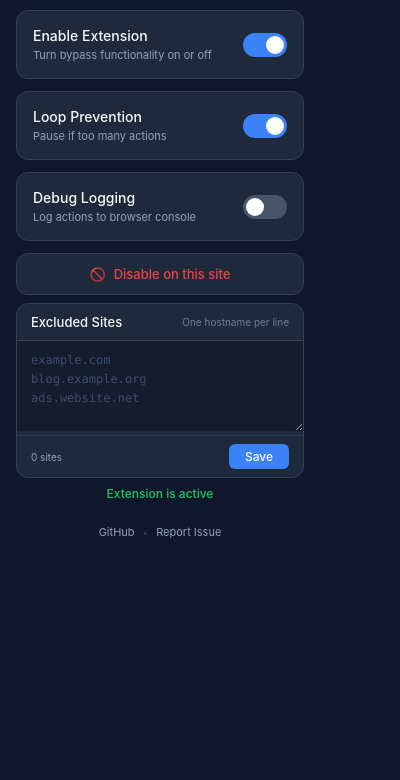
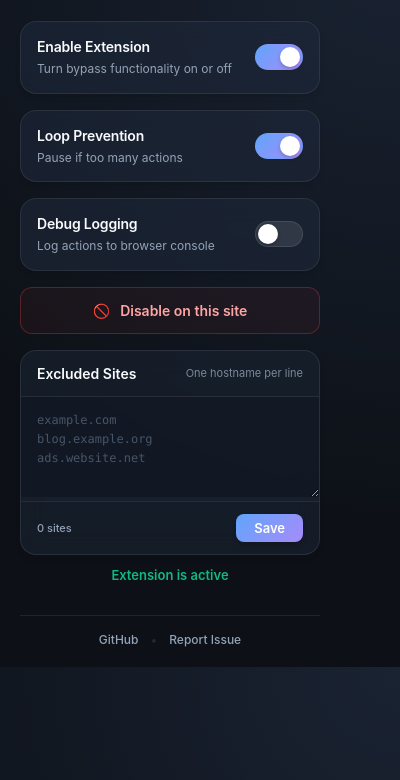
Before and after one commit to saahiyo/bypassHelper, a browser extension: page popup.html in a window 400 px wide. Shown: the part 64-844 px from the top of the page. Drawn offline with Linux system fonts and the light colour scheme.

Commit message:
style: Premium UI redesign for popup
- Switched to sleek radial gradient dark background
- Added glassmorphic effects (blur, semi-transparent backgrounds)
- Added vibrant gradient for header, toggles, and buttons
- Improved button hover states and subtle glowing effects
- Added custom scrollbar for notepad textarea
- Better typography spacing and border radii

```diff
--- a/popup.css
+++ b/popup.css
@@ -1,87 +1,106 @@
 :root {
-    --bg-color: #0f172a;
-    --card-bg: #1e293b;
+    --bg-color: #0d1117;
+    --card-bg: rgba(30, 41, 59, 0.6);
+    --card-border: rgba(255, 255, 255, 0.08);
     --text-primary: #f8fafc;
     --text-secondary: #94a3b8;
     --accent-color: #3b82f6;
+    --accent-gradient: linear-gradient(135deg, #60a5fa, #a78bfa);
     --accent-hover: #2563eb;
-    --success-color: #22c55e;
+    --success-color: #10b981;
     --danger-color: #ef4444;
-    --border-color: #334155;
-    --toggle-off: #475569;
+    --toggle-off: rgba(255, 255, 255, 0.1);
+    --glass-blur: blur(12px);
 }
 
 body {
     margin: 0;
     padding: 0;
-    width: 320px;
+    width: 340px;
     font-family: 'Inter', system-ui, -apple-system, sans-serif;
-    background-color: var(--bg-color);
     color: var(--text-primary);
+    background: radial-gradient(circle at top right, #1a2333, #0d1117 70%);
 }
 
 .container {
-    padding: 16px;
+    padding: 20px;
 }
 
 header {
     display: flex;
     justify-content: space-between;
-    align-items: baseline;
+    align-items: center;
     margin-bottom: 24px;
-    border-bottom: 1px solid var(--border-color);
-    padding-bottom: 12px;
+    padding-bottom: 16px;
+    border-bottom: 1px solid var(--card-border);
 }
 
 h1 {
-    font-size: 18px;
-    font-weight: 600;
+    font-size: 20px;
+    font-weight: 700;
     margin: 0;
-    background: linear-gradient(to right, #60a5fa, #a78bfa);
+    background: var(--accent-gradient);
     background-clip: text;
     -webkit-background-clip: text;
     -webkit-text-fill-color: transparent;
+    letter-spacing: -0.5px;
 }
 
 .version {
     font-size: 12px;
     color: var(--text-secondary);
+    font-weight: 500;
+    background: rgba(255,255,255,0.05);
+    padding: 4px 8px;
+    border-radius: 12px;
     margin: 0;
 }
 
 .control-group {
-    background-color: var(--card-bg);
+    background: var(--card-bg);
+    backdrop-filter: var(--glass-blur);
+    -webkit-backdrop-filter: var(--glass-blur);
     padding: 16px;
-    border-radius: 12px;
+    border-radius: 16px;
     display: flex;
     justify-content: space-between;
     align-items: center;
-    margin-bottom: 12px;
-    border: 1px solid var(--border-color);
+    margin-bottom: 16px;
+    border: 1px solid var(--card-border);
+    box-shadow: 0 4px 6px -1px rgba(0, 0, 0, 0.1), 0 2px 4px -1px rgba(0, 0, 0, 0.06);
+    transition: transform 0.2s ease, border-color 0.2s ease;
+}
+
+.control-group:hover {
+    transform: translateY(-1px);
+    border-color: rgba(255, 255, 255, 0.15);
 }
 
 .label-group {
     display: flex;
     flex-direction: column;
-    gap: 4px;
+    gap: 6px;
 }
 
 .control-label {
     font-size: 14px;
-    font-weight: 500;
+    font-weight: 600;
+    letter-spacing: -0.2px;
 }
 
 .control-desc {
-    font-size: 11px;
+    font-size: 12px;
     color: var(--text-secondary);
+    line-height: 1.3;
 }
 
 /* Toggle Switch */
 .switch {
     position: relative;
     display: inline-block;
-    width: 44px;
-    height: 24px;
+    width: 48px;
+    height: 26px;
+    flex-shrink: 0;
 }
 
 .switch input {
@@ -98,165 +117,183 @@ h1 {
     right: 0;
     bottom: 0;
     background-color: var(--toggle-off);
-    transition: .3s;
-    border-radius: 24px;
+    transition: .4s cubic-bezier(0.4, 0, 0.2, 1);
+    border-radius: 26px;
+    border: 1px solid rgba(255,255,255,0.1);
 }
 
 .slider:before {
     position: absolute;
     content: "";
-    height: 18px;
-    width: 18px;
-    left: 3px;
-    bottom: 3px;
+    height: 20px;
+    width: 20px;
+    left: 2px;
+    bottom: 2px;
     background-color: white;
-    transition: .3s;
+    transition: .4s cubic-bezier(0.4, 0, 0.2, 1);
     border-radius: 50%;
+    box-shadow: 0 2px 4px rgba(0,0,0,0.2);
 }
 
 input:checked + .slider {
-    background-color: var(--accent-color);
+    background: var(--accent-gradient);
+    border-color: transparent;
 }
 
 input:checked + .slider:before {
-    transform: translateX(20px);
+    transform: translateX(22px);
 }
 
 /* Per-Site Disable Button */
 .site-btn {
     width: 100%;
-    padding: 12px 16px;
-    margin-top: 4px;
-    margin-bottom: 4px;
-    border: 1px solid var(--border-color);
+    padding: 14px 16px;
+    margin-top: 8px;
+    margin-bottom: 8px;
+    border: 1px solid rgba(239, 68, 68, 0.3);
     border-radius: 12px;
-    background-color: var(--card-bg);
-    color: var(--danger-color);
-    font-size: 13px;
-    font-weight: 500;
+    background: rgba(239, 68, 68, 0.05);
+    color: #fca5a5;
+    font-size: 14px;
+    font-weight: 600;
     font-family: inherit;
     cursor: pointer;
     display: flex;
     align-items: center;
-    gap: 8px;
+    gap: 10px;
     justify-content: center;
-    transition: all 0.2s ease;
+    transition: all 0.3s ease;
+    box-shadow: 0 0 15px rgba(239, 68, 68, 0);
 }
 
 .site-btn:hover {
-    background-color: #2a1a1a;
-    border-color: var(--danger-color);
+    background: rgba(239, 68, 68, 0.1);
+    border-color: rgba(239, 68, 68, 0.5);
+    box-shadow: 0 0 15px rgba(239, 68, 68, 0.15);
 }
 
 .site-btn.site-enabled {
-    color: var(--success-color);
+    border-color: rgba(16, 185, 129, 0.3);
+    background: rgba(16, 185, 129, 0.05);
+    color: #6ee7b7;
 }
 
 .site-btn.site-enabled:hover {
-    background-color: #1a2a1a;
-    border-color: var(--success-color);
+    background: rgba(16, 185, 129, 0.1);
+    border-color: rgba(16, 185, 129, 0.5);
+    box-shadow: 0 0 15px rgba(16, 185, 129, 0.15);
 }
 
 .site-hostname {
     text-align: center;
-    font-size: 10px;
+    font-size: 11px;
     color: var(--text-secondary);
-    margin: 0 0 8px 0;
-    opacity: 0.7;
+    margin: 0 0 16px 0;
+    opacity: 0.8;
     word-break: break-all;
+    font-family: 'Consolas', monospace;
 }
 
 /* Notepad Section */
 .notepad-section {
-    margin-top: 8px;
-    border: 1px solid var(--border-color);
-    border-radius: 12px;
-    background-color: var(--card-bg);
+    margin-top: 16px;
+    background: var(--card-bg);
+    backdrop-filter: var(--glass-blur);
+    -webkit-backdrop-filter: var(--glass-blur);
+    border: 1px solid var(--card-border);
+    border-radius: 16px;
     overflow: hidden;
+    box-shadow: 0 4px 6px -1px rgba(0, 0, 0, 0.1);
 }
 
 .notepad-header {
     display: flex;
     justify-content: space-between;
     align-items: center;
-    padding: 10px 14px;
-    border-bottom: 1px solid var(--border-color);
+    padding: 14px 16px;
+    border-bottom: 1px solid var(--card-border);
+    background: rgba(0,0,0,0.1);
 }
 
 .notepad-title {
-    font-size: 13px;
-    font-weight: 500;
+    font-size: 14px;
+    font-weight: 600;
     color: var(--text-primary);
 }
 
 .notepad-hint {
-    font-size: 10px;
+    font-size: 11px;
     color: var(--text-secondary);
-    opacity: 0.7;
+    opacity: 0.8;
 }
 
 #excluded-textarea {
     width: 100%;
-    min-height: 90px;
-    max-height: 150px;
-    padding: 10px 14px;
+    min-height: 100px;
+    max-height: 160px;
+    padding: 14px 16px;
     border: none;
     outline: none;
     resize: vertical;
-    background-color: #141c2e;
-    color: #c4d4e8;
+    background-color: rgba(0,0,0,0.2);
+    color: #e2e8f0;
     font-family: 'Consolas', 'Monaco', 'Courier New', monospace;
     font-size: 12px;
     line-height: 1.6;
     box-sizing: border-box;
+    transition: background-color 0.2s;
 }
 
 #excluded-textarea::placeholder {
-    color: #3d4f6a;
+    color: #475569;
 }
 
 #excluded-textarea:focus {
-    background-color: #161f33;
+    background-color: rgba(0,0,0,0.3);
 }
 
 .notepad-actions {
     display: flex;
     justify-content: space-between;
     align-items: center;
-    padding: 8px 14px;
-    border-top: 1px solid var(--border-color);
+    padding: 12px 16px;
+    border-top: 1px solid var(--card-border);
+    background: rgba(0,0,0,0.1);
 }
 
 .notepad-count {
-    font-size: 10px;
+    font-size: 11px;
     color: var(--text-secondary);
+    font-weight: 500;
 }
 
 .save-btn {
-    padding: 5px 16px;
+    padding: 6px 18px;
     border: none;
-    border-radius: 6px;
-    background-color: var(--accent-color);
+    border-radius: 8px;
+    background: var(--accent-gradient);
     color: white;
-    font-size: 12px;
-    font-weight: 500;
+    font-size: 13px;
+    font-weight: 600;
     font-family: inherit;
     cursor: pointer;
-    transition: background-color 0.2s;
+    transition: opacity 0.2s, transform 0.1s;
+    box-shadow: 0 2px 4px rgba(0,0,0,0.2);
 }
 
 .save-btn:hover {
-    background-color: var(--accent-hover);
+    opacity: 0.9;
 }
 
 .save-btn:active {
-    transform: scale(0.97);
+    transform: scale(0.95);
 }
 
 .save-status {
     text-align: center;
-    font-size: 11px;
+    font-size: 12px;
     color: var(--success-color);
+    font-weight: 500;
     padding: 0;
     max-height: 0;
     overflow: hidden;
@@ -265,7 +302,7 @@ input:checked + .slider:before {
 }
 
 .save-status.visible {
-    padding: 6px 14px;
+    padding: 8px 16px;
     max-height: 30px;
     opacity: 1;
 }
@@ -273,10 +310,10 @@ input:checked + .slider:before {
 /* Status Message */
 .status-message {
     text-align: center;
-    font-size: 12px;
-    padding: 8px;
+    font-size: 13px;
+    padding: 12px;
     color: var(--success-color);
-    font-weight: 500;
+    font-weight: 600;
     opacity: 0;
     transition: opacity 0.3s ease;
 }
@@ -293,22 +330,43 @@ footer {
     display: flex;
     justify-content: center;
     align-items: center;
-    margin-top: 16px;
-    gap: 8px;
+    margin-top: 20px;
+    padding-top: 16px;
+    border-top: 1px solid var(--card-border);
+    gap: 12px;
 }
 
 footer a {
     color: var(--text-secondary);
     text-decoration: none;
-    font-size: 11px;
+    font-size: 12px;
+    font-weight: 500;
     transition: color 0.2s;
 }
 
 footer a:hover {
-    color: var(--accent-color);
+    color: #60a5fa;
 }
 
 .separator {
-    color: var(--border-color);
-    font-size: 10px;
+    color: rgba(255,255,255,0.1);
+    font-size: 12px;
 }
+
+/* Styling the scrollbar for the textarea */
+::-webkit-scrollbar {
+    width: 8px;
+}
+
+::-webkit-scrollbar-track {
+    background: rgba(0,0,0,0.1);
+}
+
+::-webkit-scrollbar-thumb {
+    background: rgba(255,255,255,0.1);
+    border-radius: 4px;
+}
+
+::-webkit-scrollbar-thumb:hover {
+    background: rgba(255,255,255,0.2);
+}
```
